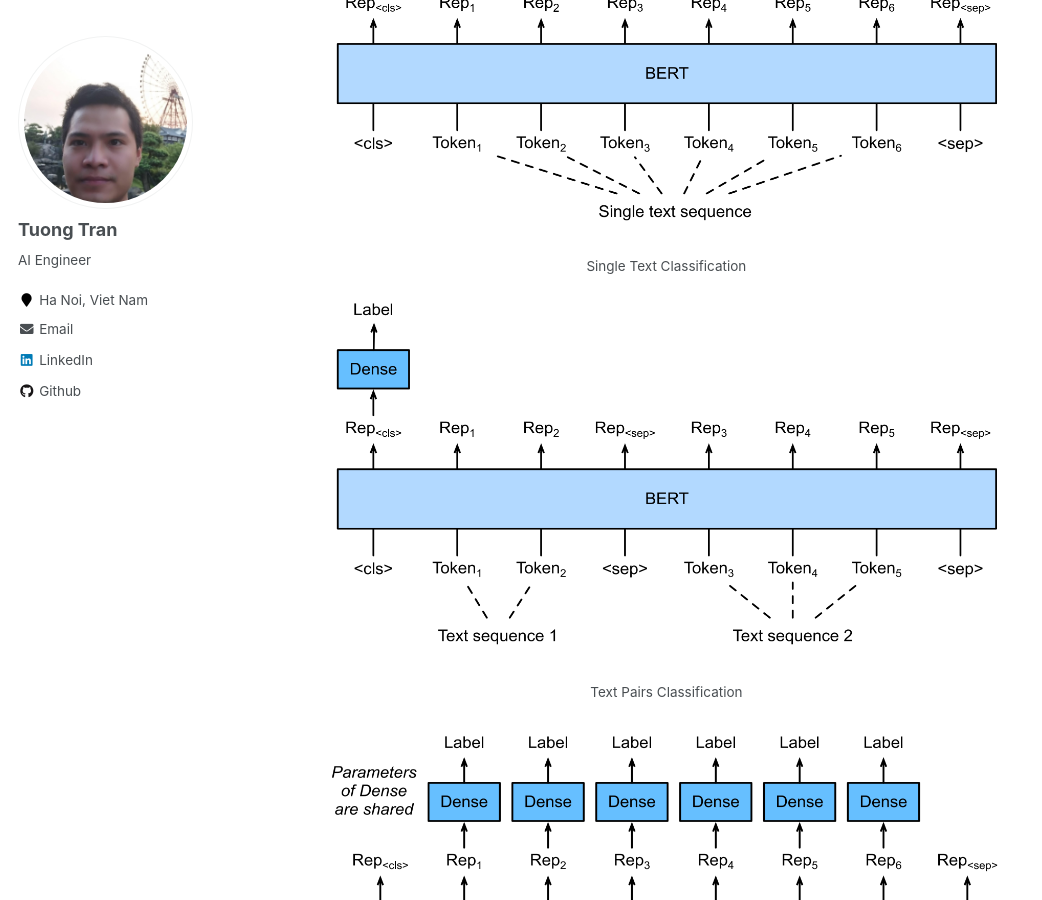
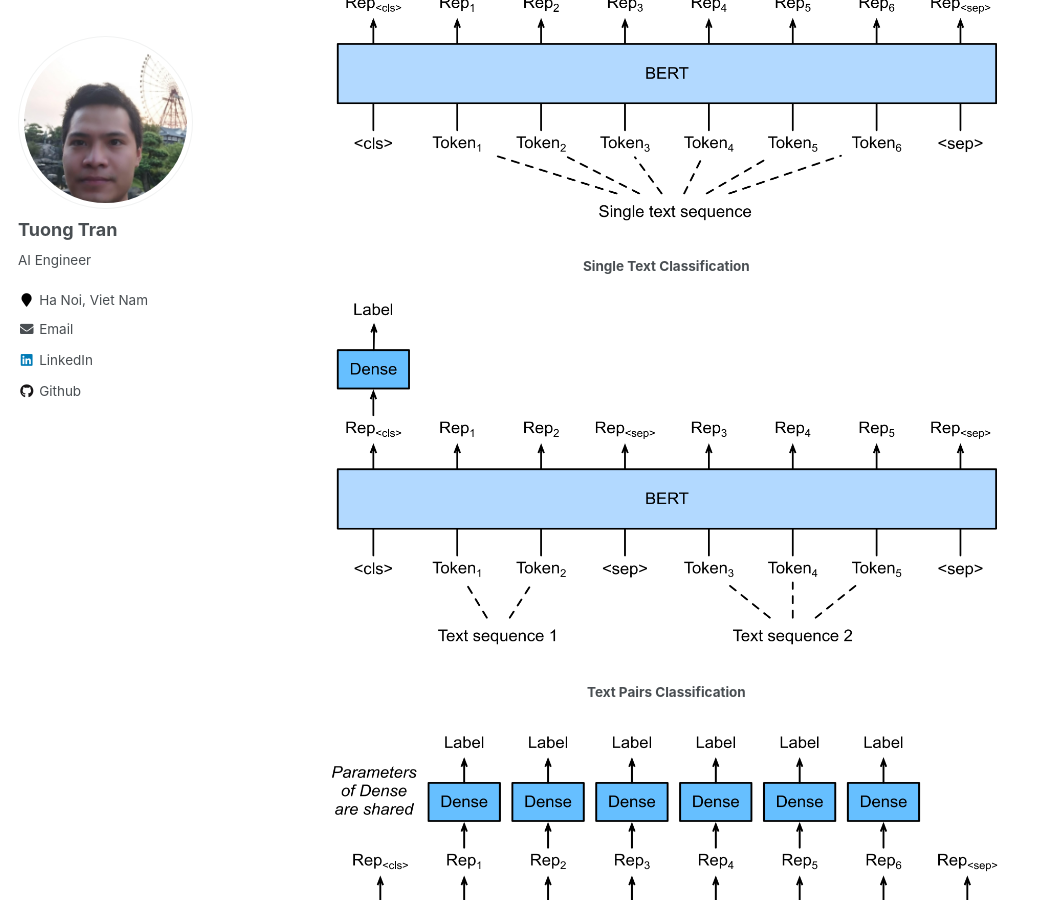
Before and after one commit to tuongtranngoc/tuongtranngoc.github.io, a Jekyll site: the page built from _posts/2024-01-21-BERT.md, in a window 1280 px wide and 900 px high, scrolled down 3092 px. Shown: the whole window, without its empty margins (0-1042 px from the left). Built offline with Jekyll 4.4.1, drawn with Linux system fonts in a browser that asks for light colours; formulas are drawn with MathJax 3.

```diff
--- a/_posts/2024-01-21-BERT.md
+++ b/_posts/2024-01-21-BERT.md
@@ -91,22 +91,22 @@
 
 <p align="center">
   <img src="/images/posts/20240121_BERT/single_text_classification.png">
-  <p align="center">Single Text Classification</p>
+  <p align="center"><b>Single Text Classification</b></p>
 </p>
 
 <p align="center">
   <img src="/images/posts/20240121_BERT/text_pairs_classification.png">
-  <p align="center">Text Pairs Classification</p>
+  <p align="center"><b>Text Pairs Classification</b></p>
 </p>
 
 <p align="center">
   <img src="/images/posts/20240121_BERT/text_tagging.png">
-  <p align="center">Text Tagging</p>
+  <p align="center"><b>Text Tagging</b></p>
 </p>
 
 <p align="center">
   <img src="/images/posts/20240121_BERT/question_answering.png">
-  <p align="center">Question and Answering</p>
+  <p align="center"><b>Question and Answering</b></p>
 </p>
 
 
```
Also changed, not shown: images/11048743_1601786130109554_2958165041566832045_n.jpg (deleted).
